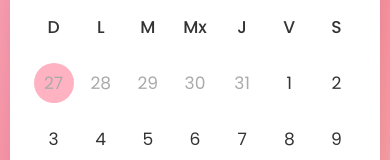
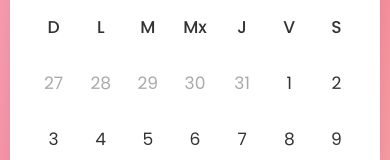
Before and after one commit to Haeyxx/Calendario-Tania, a plain HTML site: page index.html in a window 390 px wide. In both pictures the pointer is over the item 53 px from the left and 406 px from the top of the page. Shown: the part 324-484 px from the top of the page. Drawn offline with nearby package versions, Linux system fonts and the light colour scheme.

Commit message:
Update style.css :))

```diff
--- a/style.css
+++ b/style.css
@@ -133,3 +133,9 @@ header .current-date{
     border-radius: 50%;
     z-index: -1;
 }
+
+@media (max-width: 768px) {
+  .days li:not(.active):hover::before {
+    background: none; /* Remove hover effect on mobile */
+  }
+}
```
